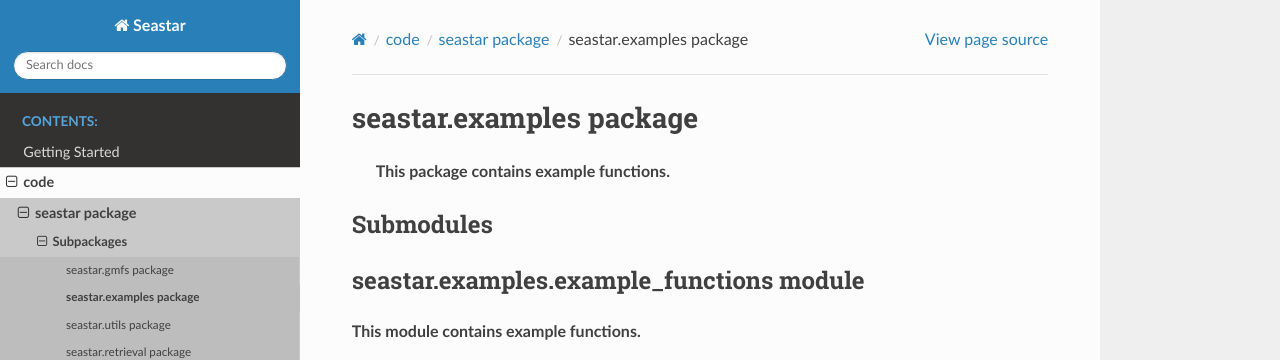
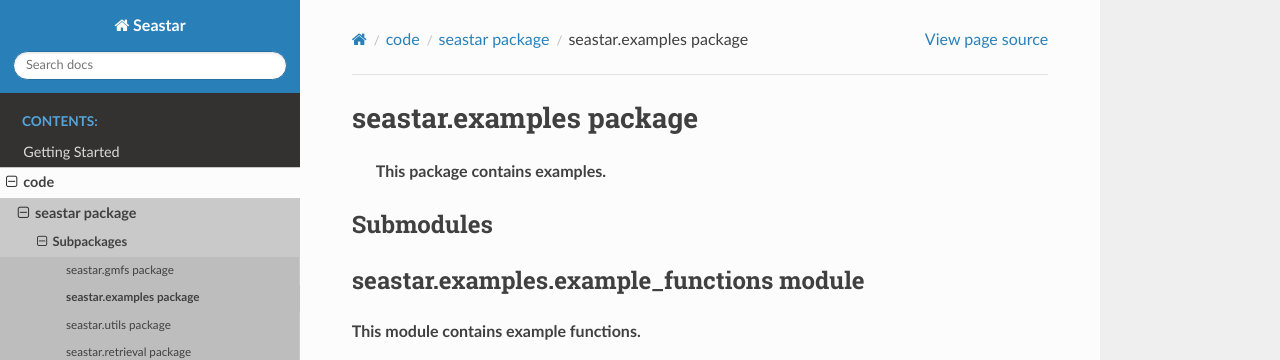
Before and after one commit to ACHMartin/seastar_project, a Sphinx documentation site: the page built from docs/seastar.examples.rst, in a window 1280 px wide. Shown: the top 360 px of the page. Built offline with Sphinx 7.4.7 and the Read the Docs theme 2.0.0, drawn with Linux system fonts in a browser that asks for light colours.

Commit message:
Update seastar.examples.rst

```diff
--- a/docs/seastar.examples.rst
+++ b/docs/seastar.examples.rst
@@ -1,6 +1,6 @@
 seastar.examples package
 ==========================
- **This package contains example functions.**
+ **This package contains examples.**
 
 
 Submodules
```
